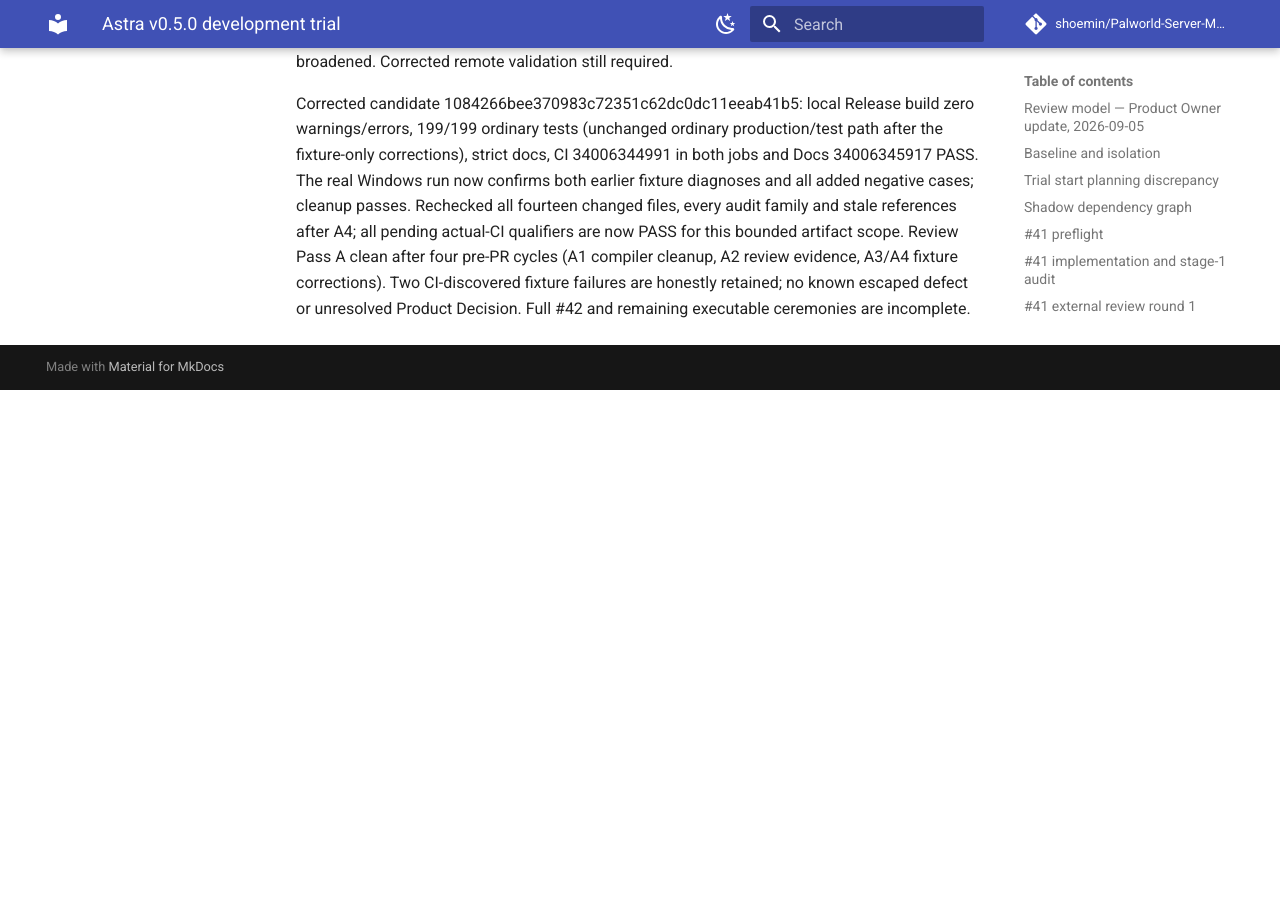
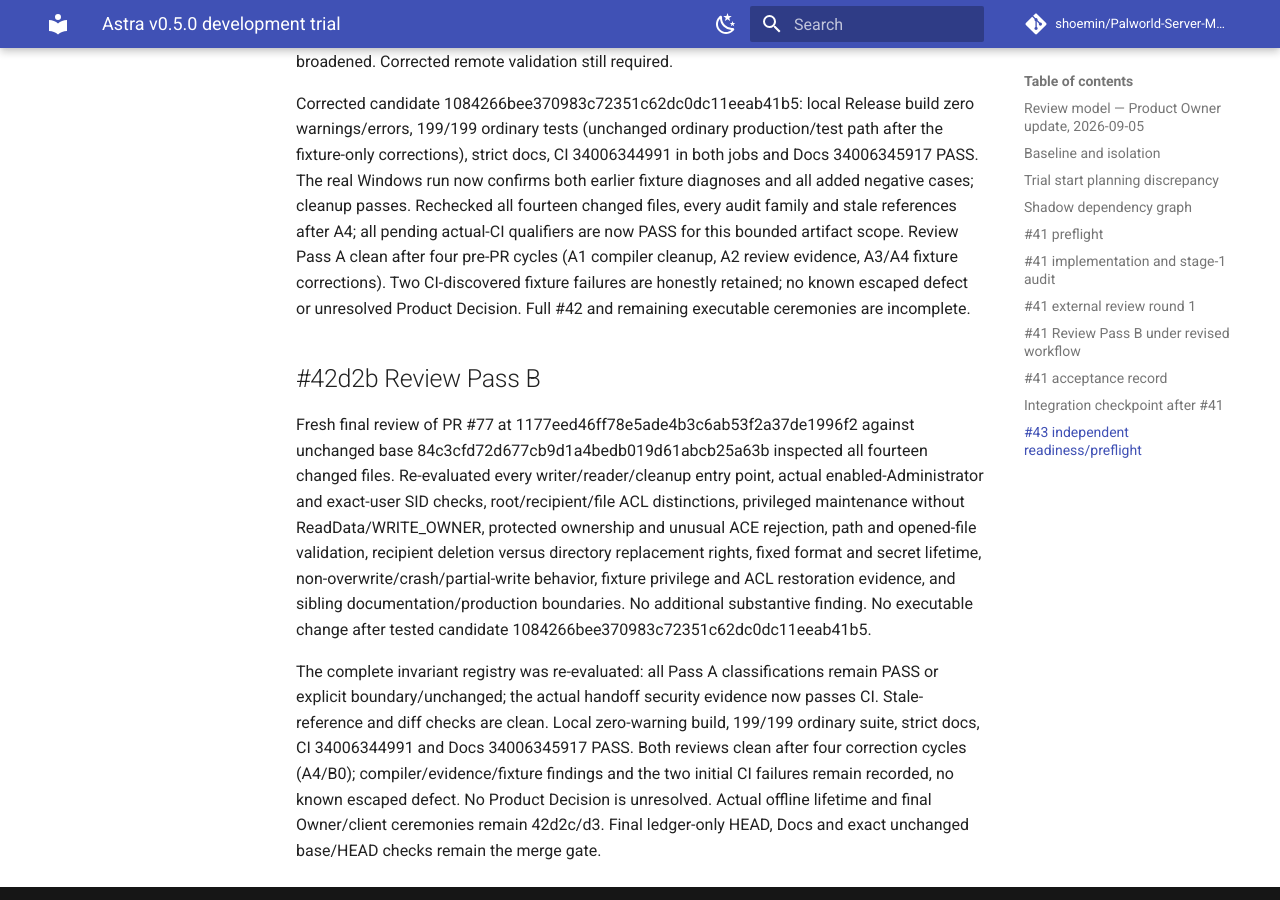
Before and after one commit to shoemin/Palworld-Server-Manager, an MkDocs documentation site: the page built from docs/experiments/astra-v0.5.0-trial.md, in a window 1280 px wide and 900 px high, scrolled down 74948 px. Built offline with MkDocs 1.6.1 and Material for MkDocs 9.7.7, drawn with Linux system fonts in a browser that asks for light colours; comment, search, counter and statistics services are not loaded; before the commit the page ends 75338 px from its top, so only the background shows below that.

Commit message:
Record protected handoff final review

```diff
--- a/docs/experiments/astra-v0.5.0-trial.md
+++ b/docs/experiments/astra-v0.5.0-trial.md
@@ -874,3 +874,9 @@ CI 34006033376: ordinary job PASS, Windows integration FAIL at intended-user han
 CI 34006184134: ordinary job and Docs 34006185015 PASS; Windows integration FAIL in fixture Restore because it requested Owner as well as DACL writes, while the intentional maintenance ACL lacks WRITE_OWNER. The new pre-mutation intended-user read passed. Local reproduction confirms clean-snapshot restore leaves the injected Everyone ACE, while explicitly marked DACL restoration removes it; Windows also adds an informational AutoInherited flag on persistence, so raw SDDL text is not an exact permissions comparison. Cycle A4 restores only Access, compares protected owner plus exact binary ACE list, and creates a separate wrong-owner fixture at creation time rather than requesting an unauthorized owner rewrite. No production ACL right was broadened. Corrected remote validation still required.
 
 Corrected candidate 1084266bee370983c72351c62dc0dc11eeab41b5: local Release build zero warnings/errors, 199/199 ordinary tests (unchanged ordinary production/test path after the fixture-only corrections), strict docs, CI 34006344991 in both jobs and Docs 34006345917 PASS. The real Windows run now confirms both earlier fixture diagnoses and all added negative cases; cleanup passes. Rechecked all fourteen changed files, every audit family and stale references after A4; all pending actual-CI qualifiers are now PASS for this bounded artifact scope. Review Pass A clean after four pre-PR cycles (A1 compiler cleanup, A2 review evidence, A3/A4 fixture corrections). Two CI-discovered fixture failures are honestly retained; no known escaped defect or unresolved Product Decision. Full #42 and remaining executable ceremonies are incomplete.
+
+## #42d2b Review Pass B
+
+Fresh final review of PR #77 at 1177eed46ff78e5ade4b3c6ab53f2a37de1996f2 against unchanged base 84c3cfd72d677cb9d1a4bedb019d61abcb25a63b inspected all fourteen changed files. Re-evaluated every writer/reader/cleanup entry point, actual enabled-Administrator and exact-user SID checks, root/recipient/file ACL distinctions, privileged maintenance without ReadData/WRITE_OWNER, protected ownership and unusual ACE rejection, path and opened-file validation, recipient deletion versus directory replacement rights, fixed format and secret lifetime, non-overwrite/crash/partial-write behavior, fixture privilege and ACL restoration evidence, and sibling documentation/production boundaries. No additional substantive finding. No executable change after tested candidate 1084266bee370983c72351c62dc0dc11eeab41b5.
+
+The complete invariant registry was re-evaluated: all Pass A classifications remain PASS or explicit boundary/unchanged; the actual handoff security evidence now passes CI. Stale-reference and diff checks are clean. Local zero-warning build, 199/199 ordinary suite, strict docs, CI 34006344991 and Docs 34006345917 PASS. Both reviews clean after four correction cycles (A4/B0); compiler/evidence/fixture findings and the two initial CI failures remain recorded, no known escaped defect. No Product Decision is unresolved. Actual offline lifetime and final Owner/client ceremonies remain 42d2c/d3. Final ledger-only HEAD, Docs and exact unchanged base/HEAD checks remain the merge gate.
```
